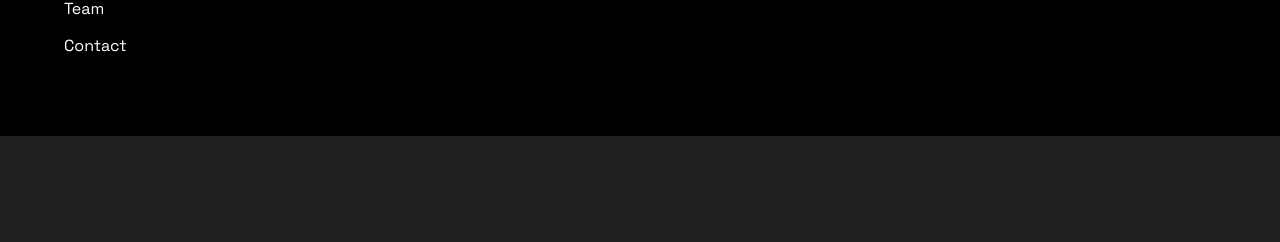
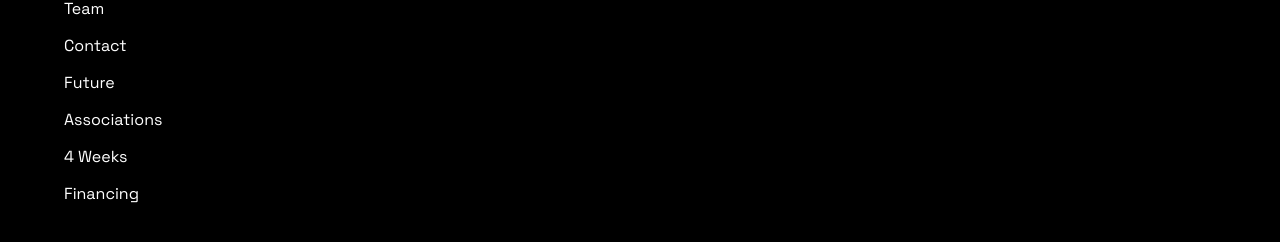
Before and after one commit to serge-yegorian/client-roofing2.0, a React (Create React App) app: page / in a window 1280 px wide. Shown: the part 2283-2525 px from the top of the page. Before the commit the page ends 2419 px from the top, so only its background shows below. Built offline with nearby package versions, Linux system fonts and the light colour scheme; no server answers.

Commit message:
add navigation

```diff
--- a/src/components/Footer/Footer.js
+++ b/src/components/Footer/Footer.js
@@ -16,6 +16,10 @@ const Footer = () => {
                     <li onClick={()=>navigate('/blog')} className='footer__li'>Blog</li>
                     <li onClick={()=>navigate('/team')} className='footer__li'>Team</li>
                     <li onClick={()=>navigate('/contact')} className='footer__li footer__li--cta'>Contact</li>
+                    <li onClick={()=>navigate('/future')} className='footer__li footer__li--cta'>Future</li>
+                    <li onClick={()=>navigate('/associations')} className='footer__li footer__li--cta'>Associations</li>
+                    <li onClick={()=>navigate('/4weeks')} className='footer__li footer__li--cta'>4 Weeks</li>
+                    <li onClick={()=>navigate('/financing')} className='footer__li footer__li--cta'>Financing</li>
                 </ul>
             </div>
             <div className='footer__container'>
```
